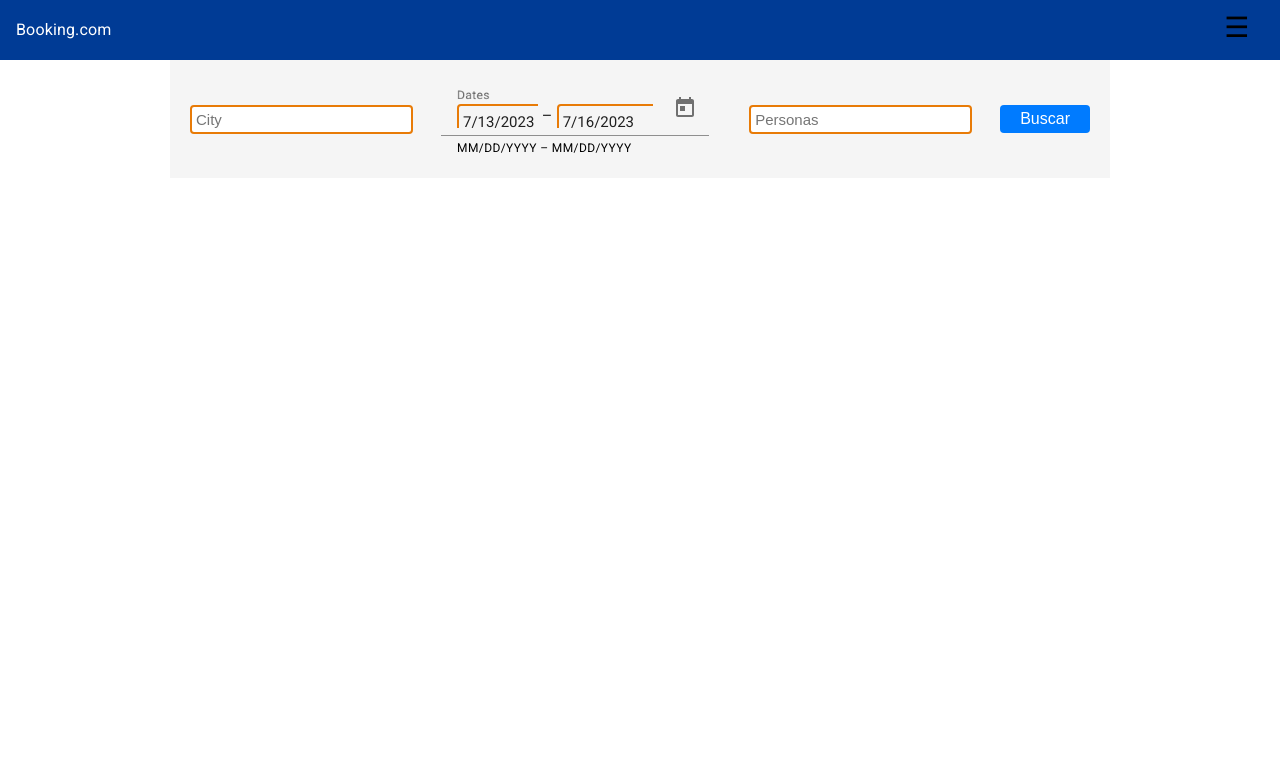
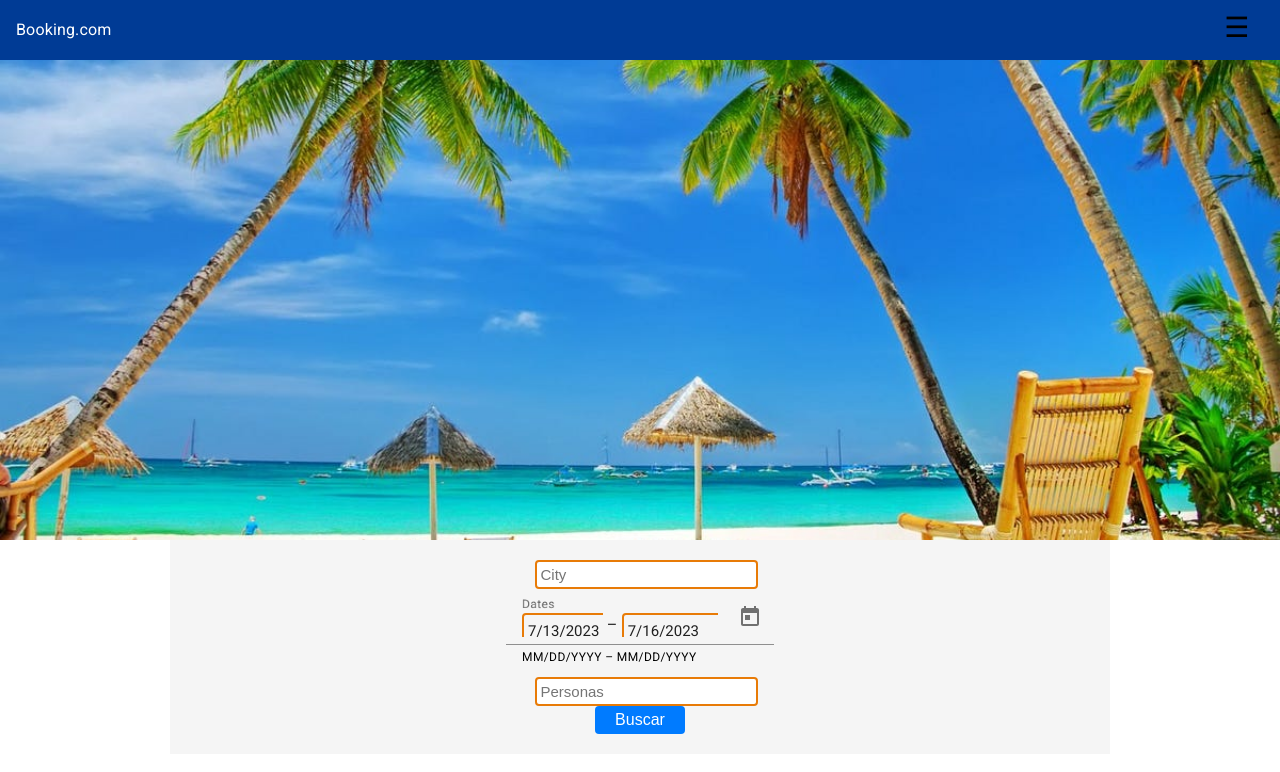
Before and after one commit to carlpach/app-viajes-FE, an Angular app: page / in a window 1280 px wide. Shown: the top 772 px of the page. Built offline with nearby package versions, Linux system fonts and the light colour scheme.

Commit message:
homestyles2

```diff
--- a/src/app/pages/home/home.component.html
+++ b/src/app/pages/home/home.component.html
@@ -1,27 +1,29 @@
-<form class="search-form" [formGroup]="searchForm" (ngSubmit) = "searchAccommodation()">
+<nav class="navbar"></nav>
+
+<form class="search-form" [formGroup]="searchForm" (ngSubmit)="searchAccommodation()">
   <div>
-        <input placeholder="City" formControlName="city" type="text"/>
-        <p *ngIf="(submitted && searchForm?.get('city')?.hasError('required'))">Este campo es requerido</p>
-        <p *ngIf="(submitted && searchForm?.get('city')?.hasError('minlength'))">Este campo tiene que tener más de 4 caracteres</p>
+    <input placeholder="City" formControlName="city" type="text" />
+    <p class="error-message" *ngIf="submitted && searchForm?.get('city')?.hasError('required')">Este campo es requerido</p>
+    <p class="error-message" *ngIf="submitted && searchForm?.get('city')?.hasError('minlength')">Este campo tiene que tener más de 4 caracteres</p>
   </div>
 
+  <div class="date-range">
     <mat-form-field class="example-form-field">
       <mat-label>Dates</mat-label>
-        <mat-date-range-input
-          [formGroup]="searchForm"
-          [rangePicker]="campaignOnePicker">
-          <input matStartDate placeholder="Start date" formControlName="start">
-          <input matEndDate placeholder="End date" formControlName="end">
+      <mat-date-range-input [formGroup]="searchForm" [rangePicker]="campaignOnePicker">
+        <input matStartDate placeholder="Start date" formControlName="start" />
+        <input matEndDate placeholder="End date" formControlName="end" />
       </mat-date-range-input>
       <mat-hint>MM/DD/YYYY – MM/DD/YYYY</mat-hint>
       <mat-datepicker-toggle matIconSuffix [for]="campaignOnePicker"></mat-datepicker-toggle>
       <mat-date-range-picker #campaignOnePicker></mat-date-range-picker>
     </mat-form-field>
+  </div>
 
   <div>
-        <input placeholder="Personas" formControlName="people" type="text"/>
-        <p *ngIf="(submitted && searchForm?.get('people')?.hasError('required'))">Este campo es requerido</p>
+    <input placeholder="Personas" formControlName="people" type="text" />
+    <p class="error-message" *ngIf="submitted && searchForm?.get('people')?.hasError('required')">Este campo es requerido</p>
   </div>
 
-    <button>Buscar</button>
+  <button class="search-button">Buscar</button>
 </form>
--- a/src/app/pages/home/home.component.scss
+++ b/src/app/pages/home/home.component.scss
@@ -1,3 +1,10 @@
+.navbar {
+  background-image: url('../../../assets/1_YO5yJgwx4kHUu_RlF8I-kQ.jpg');
+  background-size: cover;
+  background-position: center;
+  width: 100%;
+  height: 60vh;
+}
 
 .search-form {
   max-width: 900px;
@@ -5,7 +12,7 @@
   padding: 20px;
   background-color: #f5f5f5;
   display: flex;
-    justify-content: space-between;
+  flex-direction: column;
   align-items: center;
 }
 
@@ -15,10 +22,17 @@
   font-size: 15px;
   border: 2px solid #e87b07;
   border-radius: 4px;
-    align-items: center;
 }
 
-  .search-form button {
+.date-range {
+  width: 100%;
+  display: flex;
+  flex-direction: column;
+  align-items: center;
+  margin-bottom: 10px;
+}
+
+.search-button {
   background-color: #007bff;
   color: #ffffff;
   padding: 5px 20px;
@@ -28,7 +42,6 @@
   cursor: pointer;
 }
 
-
 .error-message {
   color: red;
   font-size: 14px;
```
Also changed, not shown: src/assets/1_YO5yJgwx4kHUu_RlF8I-kQ.jpg (added). Lines whose indentation alone changed are shown as unchanged.
